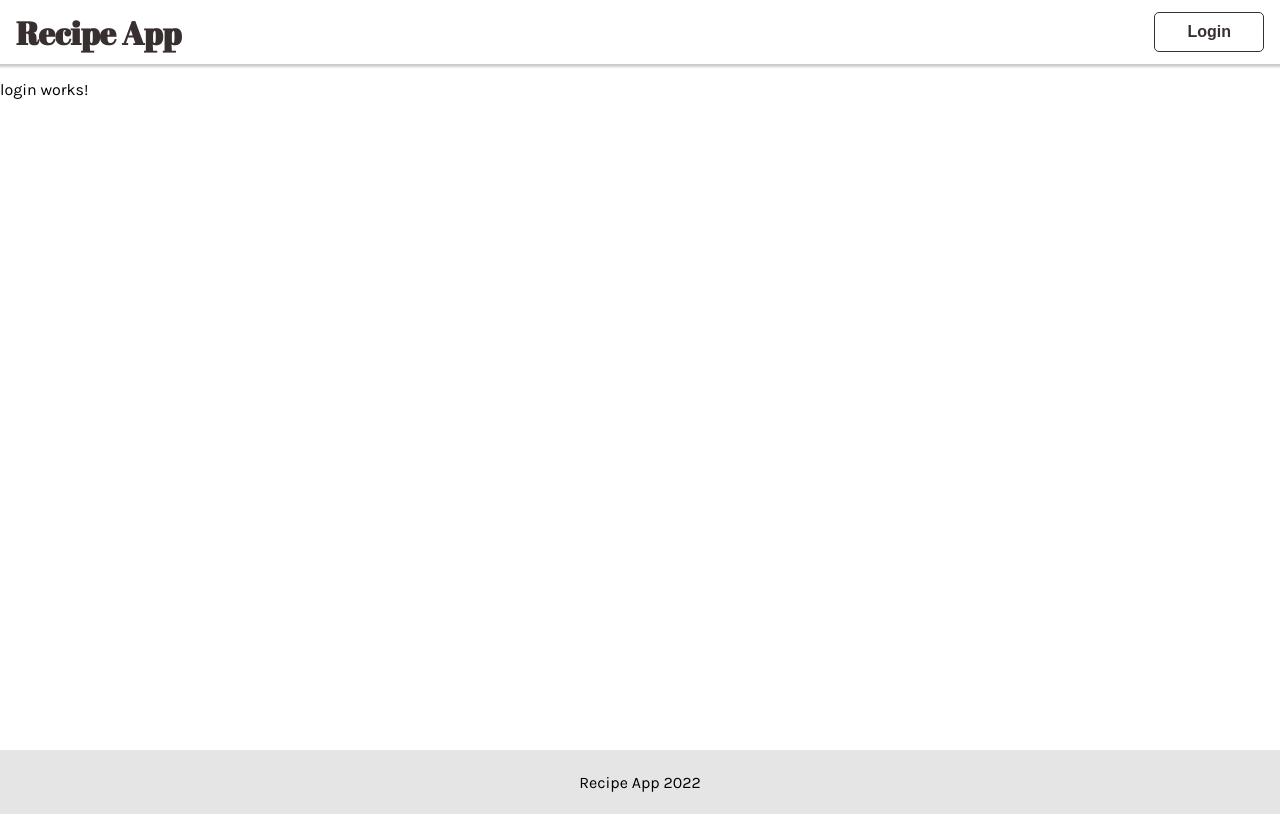
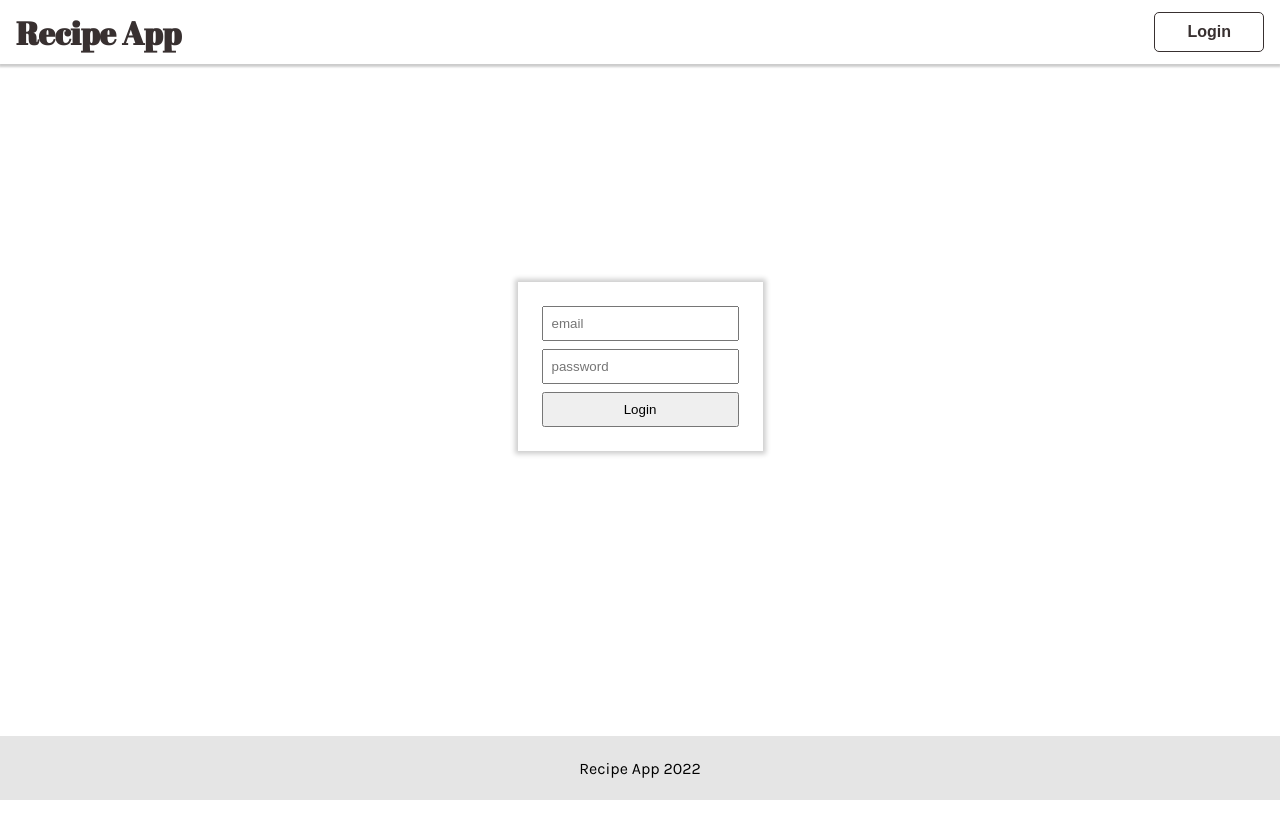
Before and after one commit to chas-academy/u06-fullstack-recipe-app-Jonon, an Angular app in the folder client/: page /login in a window 1280 px wide. Built offline with nearby package versions, Linux system fonts and the light colour scheme.

Commit message:
Add form and center form

```diff
--- a/client/src/app/login/login.component.css
+++ b/client/src/app/login/login.component.css
@@ -0,0 +1,21 @@
+.container {
+  display: grid;
+  justify-content: center;
+  align-content: center;
+  height: 75vh;
+}
+
+.form-container {
+  box-shadow: 0 0 5px 3px rgba(0, 0, 0, 0.2);
+  padding: 1.5rem;
+}
+
+.form {
+  display: grid;
+  grid-row-gap: 0.5rem;
+}
+
+.form input,
+.form button {
+  padding: 0.5rem;
+}
--- a/client/src/app/login/login.component.html
+++ b/client/src/app/login/login.component.html
@@ -1 +1,9 @@
-<p>login works!</p>
+<div class="container">
+  <div class="form-container">
+    <form class="form">
+      <input type="text" placeholder="email" />
+      <input type="password" placeholder="password" />
+      <button>Login</button>
+    </form>
+  </div>
+</div>
```
